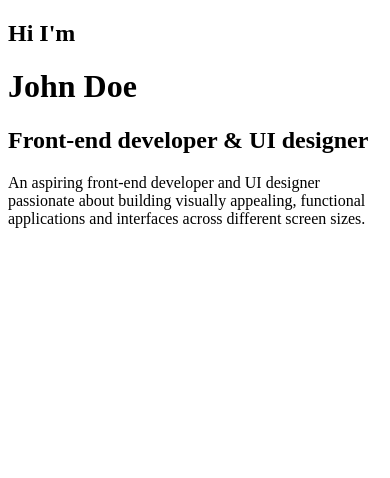
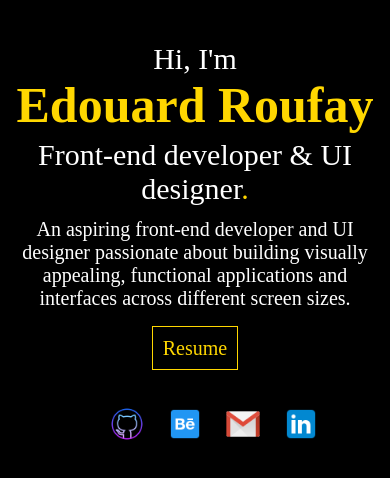
Before and after one commit to emr404/Portfolio, a plain HTML site: page index.html in a window 390 px wide. Drawn offline with Linux system fonts and the light colour scheme.

Commit message:
Added styling to intro section

```diff
--- a/index.html
+++ b/index.html
@@ -3,16 +3,32 @@
 <head>
     <meta charset="UTF-8">
     <meta name="viewport" content="width=device-width, initial-scale=1.0">
+    <link rel="stylesheet" href="./scss/style.css">
+    <link href="https://fonts.googleapis.com/css2?family=Montserrat:wght@100;300&display=swap" rel="stylesheet">
     <title>Portfolio | John Doe</title>
 </head>
 <body>
-    <div>
-        <h2>Hi I'm</h2>
-        <h1>John Doe</h1>
-        <h2>Front-end developer & UI designer</h2>
-        <p>An aspiring front-end developer and UI designer passionate about
-        building visually appealing, functional applications and interfaces
-        across different screen sizes.</p>
+    <div class="main-body" id="home">
+        <div class="intro">
+            <h2>Hi, I'm</h2>
+            <h1>Edouard Roufay</h1>
+            <h2>Front-end developer & UI designer<span class="dot">.</span></h2>
+            <p>
+                An aspiring front-end developer and UI designer passionate about
+                building visually appealing, functional applications and interfaces
+                across different screen sizes.
+            </p>
+            <div class="resume-socials">
+                <div class="resumeBtn"> <a href="#" target="_blank">Resume</a></div>
+                <ul class="socials">
+                    <li> <a href="#" target="_blank"><img src="./images/github.png" alt=""> </a> </li>
+                    <li> <a href="#" target="_blank"><img src="./images/behance.png" alt=""> </a> </li>
+                    <li> <a href="#" target="_blank"> <img src="./images/gmail.png" alt=""></a></li>
+                    <li> <a href="#" target="_blank"> <img src="./images/linkedin.png" alt=""></a> </li>
+                </ul>
+            </div>
+
+        </div>
     </div>
 </body>
 </html>
--- /dev/null
+++ b/scss/_small.scss
@@ -0,0 +1,99 @@
+@media (min-width:0px) and (max-width:425px) {
+    .intro {
+        width: 100%;
+        margin-top: 5vh;
+
+        h1 {
+            font-size: 50px;
+            color: $accentColor;
+            text-align: center;
+            width: 100%;
+
+        }
+
+        h2 {
+            color: $primaryColor;
+            font-weight: lighter;
+            text-align: center;
+            width: 100%;
+            font-size: 30px;
+            margin-top: 1%;
+        }
+
+        .dot {
+            color: $accentColor;
+        }
+
+        p {
+            color: $primaryColor;
+            text-align: center;
+            font-size: 20px;
+            width: 90%;
+            margin: 3% 5% 0% 5%;
+        }
+
+        .resume-socials {
+            display: flex;
+            flex-direction: column;
+            justify-content: center;
+            align-items: center;
+            text-align: center;
+            margin-top: 7%;
+
+            .resumeBtn {
+                width: 50%;
+                height: 40px;
+                font-size: 16px;
+
+                a {
+                    text-decoration: none;
+                    border: 1px solid $accentColor;
+                    color: gold;
+                    padding: 10px 10px;
+                    font-size: 20px;
+                }
+
+                a:hover {
+                    color: $backgroundColor;
+                    background-color: $accentColor;
+                    transition: 1s;
+                    border: 1px solid $accentColor;
+                }
+            }
+
+            .socials {
+                display: flex;
+                flex-direction: row;
+                margin-top: 3%;
+                width: 50%;
+                justify-content: space-evenly;
+
+                li {
+                    list-style: none;
+
+                    img {
+                        height: 38px;
+                        width: 38px;
+                    }
+
+                    a {
+                        display: grid;
+                        place-items: center;
+                        width: 30%;
+                        height: 50px;
+                        text-decoration: none;
+                        margin: 10px;
+                    }
+
+                    a:hover {
+                        border-bottom: 5px solid black;
+                        transform: translate(0px, 20px);
+                        transition: ease;
+
+                    }
+                }
+            }
+        }
+
+    }
+}
--- /dev/null
+++ b/scss/style.scss
@@ -0,0 +1,17 @@
+$primaryColor: white;
+$accentColor: gold;
+$backgroundColor: black;
+
+
+* {
+    margin: 0;
+    padding: 0;
+    box-sizing: border-box;
+    list-style: none;
+    text-decoration: none;
+    outline: none;
+}
+body{
+    background-color: $backgroundColor;
+}
+@import './small'
```
Also changed, not shown: images/adobe-xd.png (added), images/behance.png (added), images/github.png (added), images/gmail.png (added), images/linkedin.png (added), scss/style.css (added).
